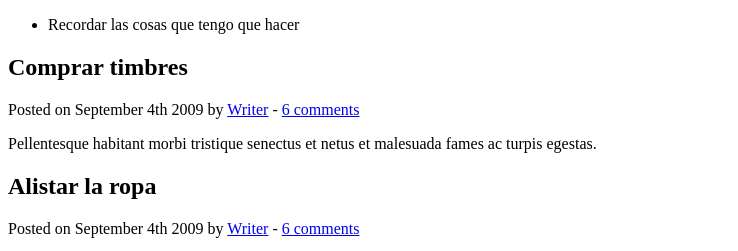
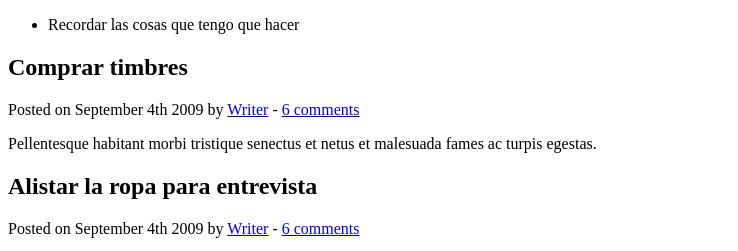
Before and after one commit to Alvarez1515/demo-repo2, a plain HTML site: page index.html in a window 1280 px wide. Shown: the top 251 px of the page, without its empty margins (0-738 px from the left). Drawn offline with Linux system fonts and the light colour scheme.

Commit message:
Nueva modificacion al index

```diff
--- a/index.html
+++ b/index.html
@@ -29,7 +29,7 @@
 
 		<article>
 			<header>
-				<h2>Alistar la ropa</h2>
+				<h2>Alistar la ropa para entrevista</h2>
 				<p>Posted on <time datetime="2009-09-04T16:31:24+02:00">September 4th 2009</time> by <a href="#">Writer</a> - <a href="#comments">6 comments</a></p>
 			</header>
 			<p>Pellentesque habitant morbi tristique senectus et netus et malesuada fames ac turpis egestas.</p>
```
